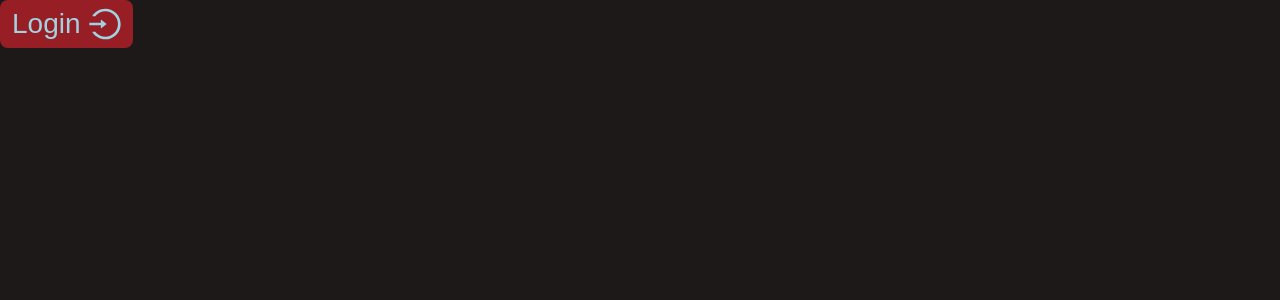
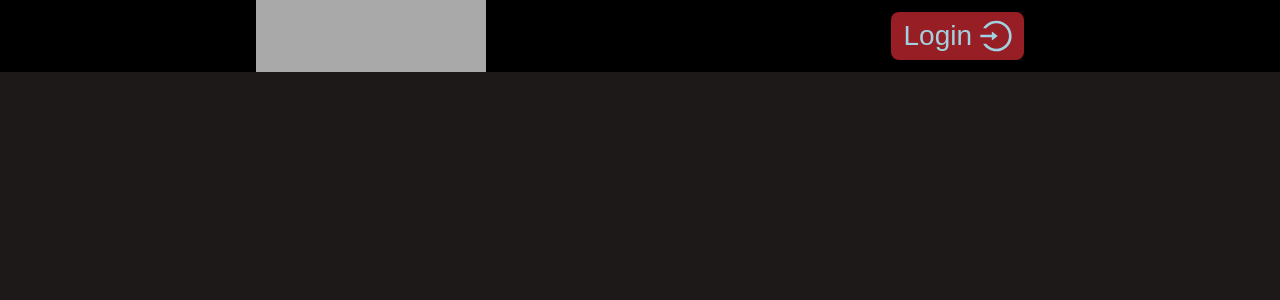
Before and after one commit to esmodea/IAG-Project, a React (Create React App) app in the folder iag-fe/: page /home in a window 1280 px wide. Shown: the top 300 px of the page. Built offline with nearby package versions, Linux system fonts and the light colour scheme.

Commit message:
Styled Header

```diff
--- a/iag-fe/src/application/web/components/common/Header.js
+++ b/iag-fe/src/application/web/components/common/Header.js
@@ -1,6 +1,7 @@
 import React from "react";
 import BigRedButton from "../../../common/BigRedButton";
 import { LoginOutlined } from "@ant-design/icons";
+import './commonWeb.css'
 
 const Header = () => {
 
--- a/iag-fe/src/application/web/components/common/commonWeb.css
+++ b/iag-fe/src/application/web/components/common/commonWeb.css
@@ -0,0 +1,21 @@
+.header{
+    display: flex;
+    flex-direction: row;
+    width: 60%;
+    height: 4.5rem;
+    background-color: black;
+    padding-left: 20%;
+    padding-right: 20%;
+    justify-content: space-between;
+}
+
+.icon{
+    width: 30%;
+    background-color: darkgray;
+}
+
+.login-button{
+    flex-grow: 0;
+    align-self: center;
+    height: min-content;
+}
```
